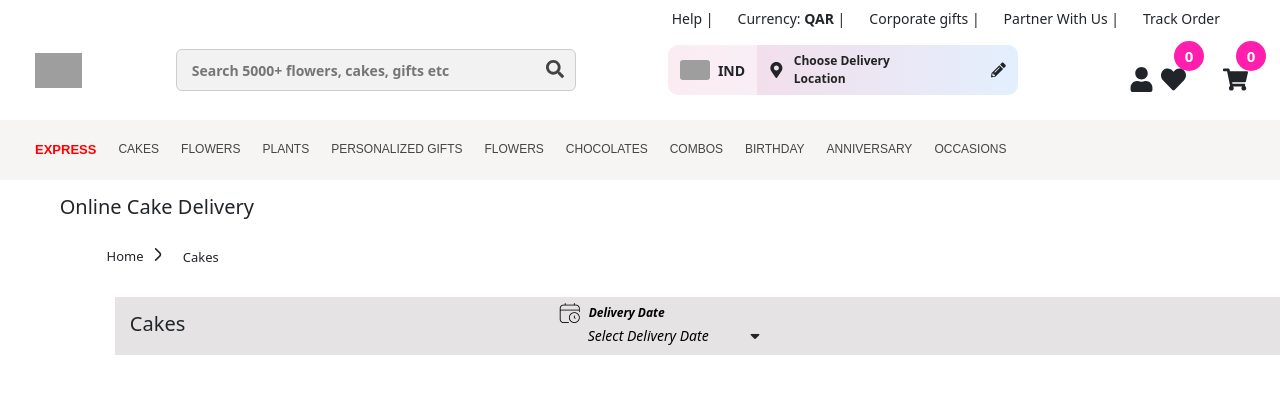
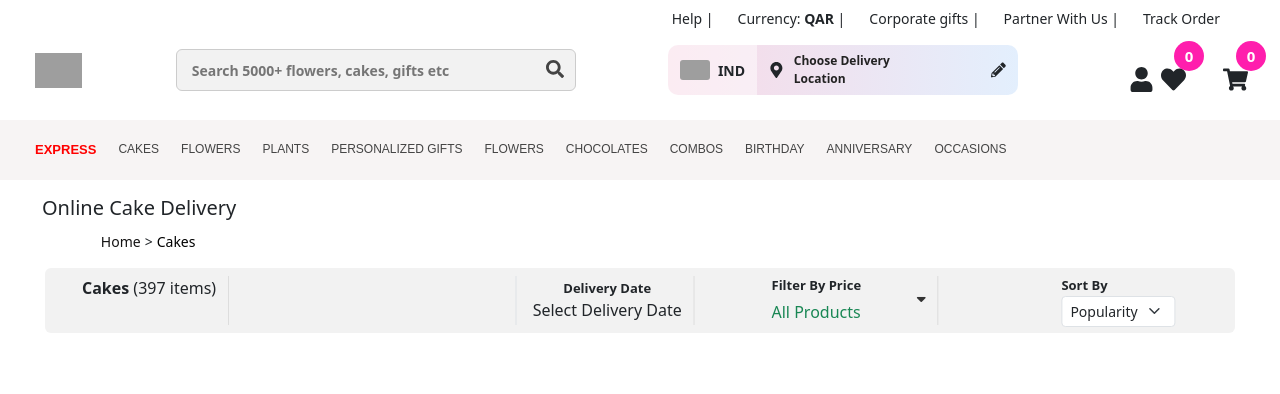
Before and after one commit to Savitha1125/cake-projects, a React (Vite) app: page /cakes in a window 1280 px wide. Shown: the top 394 px of the page. Built offline with nearby package versions, Linux system fonts and the light colour scheme; grey boxes are pictures that could not be loaded.

Commit message:
push the code

```diff
--- a/src/Cakes.jsx
+++ b/src/Cakes.jsx
@@ -2,7 +2,8 @@ import React, { useState } from "react";
 import DatePicker from "react-datepicker";
 import { IoClose } from "react-icons/io5";
 import "react-datepicker/dist/react-datepicker.css";
-import "./cakes.css";
+import "bootstrap/dist/css/bootstrap.min.css";
+import "./cakes.css"
 
 export default function Cakes() {
   const [showPopup, setShowPopup] = useState(false);
@@ -12,99 +13,69 @@ export default function Cakes() {
     setSelectedDate(date);
   };
 
-
   return (
     <>
-      <div className="container">
-        <h5>Online Cake Delivery</h5>
-
-        <div
-          className="mt-4 home"
-          style={{ cursor: "pointer", display: "flex", alignItems: "center" }}
-        >
-          <span>Home</span>
-          <i
-            className="fi fi-br-angle-right right-icon"
-            style={{ margin: "0 8px"}}
-          ></i>
+<div className="container py-3">
+  <h5 className="fw-normal cake-delivery">Online Cake Delivery</h5>
+  {/* Breadcrumb – FULL WIDTH, starting from left */}
+<div className="container-fluid breadcrumb-bar">
+  <nav aria-label="breadcrumb">
+    <div className="breadcrumb-content">
+      <span className="home">Home</span>
+      <span className="mx-1">{">"}</span>
       <span className="cakes">Cakes</span>
     </div>
-
-        <div className="content">
-          <div className="box">
-            <h5 style={{ marginBottom: "10px",marginLeft:"38px" }}>Cakes</h5>
-
-            {/* Calendar + Delivery Date text */}
-            <span className="vertical-line"></span>
-            <div
-              className="cakes-container"
-              style={{
-                display: "flex",
-                alignItems: "center",
-                gap: "8px",
-                cursor: "pointer",
-
-              }}
-              onClick={() => setShowPopup(true)} >
-              <i className="fi fi-tr-calendar-clock cal"
-                 style={{ fontSize: "20px", color: "black", cursor: "pointer",display: "flex",
-                  alignItems: "center",justifyContent: "center",gap: "9px"}}>
-                  <span className="date">Delivery Date</span> <span className="select">Select Delivery Date</span></i>
-                 <i className="fi fi-rr-caret-down caret-icon"></i>
+  </nav>
 </div>
 </div>
+{/* FULL WIDTH FILTER BAR – breadcrumb keela */}
+<div className="container-fluid filter-bar">
+  <div className="container">
+    <div className="row align-items-center py-2">
+
+      <div className="col-auto fw-bold">
+        Cakes <span className="fw-normal">(397 items)</span>
       </div>
 
-      {showPopup && (
-        <div className="popup-overlay">
-          <div className="popup-box">
-            {/*  Close button */}
-            <button className="close-btn" onClick={() => setShowPopup(false)}>
-  <IoClose size={24} />
-</button>
+     <div className="col-auto border-start ps-3 d-flex flex-column align-items-center justify-content-center delivery ">
+  <div className="fw-bold filter">Delivery Date</div>
+  <span>Select Delivery Date</span>
+</div>
 
-<DatePicker
-  selected={selectedDate}
-  onChange={handleDateChange}
-  inline
-  calendarClassName="custom-calendar"
-  minDate={new Date()} // disables all past dates
-/>
+      <div className="col-auto ps-3 position-relative filter-price">
+  <div className="fw-bold filter mb-1 ">Filter By Price</div>
 
-<div className="popup-actions">
-  <button
-    className="reset-btn"
+  <select
+    id="priceSelect"
+    className="custom-dropdown"
+    defaultValue=""
+  >
+    <option value="">All Products</option>
+    <option value="1">7.34 and Below</option>
+    <option value="2">7.35 - 14.69</option>
+    <option value="3">14.70 - 22.04</option>
+    <option value="4">22.05 - 36.74</option>
+    <option value="5">36.75 and Above</option>
+  </select>
+
+  <i
+    className="fi fi-rr-caret-down position-absolute top-50 end-0 translate-middle-y pe-2"
     onClick={() => {
-      setSelectedDate(null);
-      setShowPopup(false);   // closes popup
+      const sel = document.getElementById("priceSelect");
+      sel.focus();
+      sel.click();
     }}
-  >
-    Reset
-  </button>
-
-  <button
-    className="ok-btn"
-    onClick={() => setShowPopup(false)} // closes popup normally
-  >
-    OK
-  </button>
+  ></i>
 </div>
+      <div className="col-auto ps-3 sort">
+  <div className="fw-bold filter">Sort By</div>
+  <select className="form-select form-select-sm w-auto" defaultValue="">
+    <option value="" disabled hidden >Popularity</option>
+    <option value="1">Popularity</option>
+    <option value="1">Newest</option>
+    <option value="2">Rating</option>
+  </select>
 </div>
-</div>
-    )}
-   <div className="filter-section">
-    <div className="separator">
-    <p className="filter">SGD</p></div>
-      <label>Filter By Price</label>
-    <div className="select-wrapper">
-    <select id="priceFilter" name="priceFilter">
-    <option value="All Products">All Products</option>
-    <option value="7.34 and Below">7.34 and Below</option>
-    <option value="7.35 - 14.69">7.35 - 14.69</option>
-    <option value="14.70 - 22.04">14.70 - 22.04</option>
-    <option value="22.05 - 36.74">22.05 - 36.74</option>
-    <option value="36.75 and Above">36.75 and Above</option>
-  </select>
 </div>
   </div>
 </div>
--- a/src/cakes.css
+++ b/src/cakes.css
@@ -1,319 +1,119 @@
-.container h5 {
+.cake-delivery{
+  transform: translate(-40px);
+  white-space: nowrap;
+}
+.breadcrumb-bar {
+  width: 100%;
+  padding: 10px 20px;   /* left padding only */
+}
+
+.breadcrumb-content {
+  display: flex;
+  align-items: center;
+  font-size: 14px;
+  transform: translate(-25%);
   position: relative;
-  top: 15px;
-  right: 2% !important;
-  font-weight: normal;
-  white-space: nowrap;
+  top:25px
 }
 
 .home {
-  position: relative;
-  right: 17%;
-  top:20px;
-  font-size: 13px;
-  font-weight: 300;
-}
-
-.icon {
-  font-size: 7px;
-  margin-left: 8px;
-  margin-top: 6px !important;
+  color: #141313;
 }
 
 .cakes {
-  position: relative;
-  left: 10%;
-  top: 1px;
-}
-.box {
-  margin-left: 2px;
-  background-color: lch(90.39% 0.72 18.61);
-  padding: -5px 10px 0px 5px;
-  width: 92vw;
-  transform: translateX(-10px);
-  font-weight: bold;
-  position: relative;
-  top:130%;
-  right: 25%;
-}
-.caret-icon{
-  display: inline-block;
-  position: relative;
-  right: 45%;
-  bottom: 5px;
-}
-/* Popup Overlay */
-.popup-overlay {
-  position: fixed;
-  inset: 0;
-  display: flex;
-  align-items: center;
-  justify-content: center;
-  backdrop-filter: blur(3px);
-  -webkit-backdrop-filter: blur(1px);
-  background: rgba(0, 0, 0, 0.3);
-  z-index: 9999;
-  animation: fadeIn 0.3s ease-in-out;
-  padding: 350px;
+  color: #000;
+  font-weight: 500;
 }
 
-/* Popup Box */
-.popup-box {
-  position: relative;
-  background: #fff;
-  width: 400px;       /* Desktop default */
-  max-width: 95%;
-  border-radius: 10px;
-  box-shadow: 0 8px 35px rgba(0, 0, 0, 0.25);
-  text-align: center;
-  animation: slideUp 0.3s ease;
-  display: flex;
-  flex-direction: column;
-  align-items: center;
+.filter-bar {
+  width: 93%;
+  background-color: #f2f2f2;
+  border-radius: 6px;
+  margin-top: 15px;
+}
+.filter-bar .row > div {
+  border-right: 1px solid #ddd;
+  height: 49px;
 }
 
-/* Close Button */
-.close-btn {
-  position: relative;
-  bottom: 33px;
-  transform: translate(-130px);
-  background: transparent;
+.filter-bar .row > div:last-child {
+  border-right: none;
+}
+.custom-dropdown {
+  appearance: none;
+  -webkit-appearance: none;
+  -moz-appearance: none;
+  background-color: transparent;
   border: none;
-  font-size: 24px;
+  outline: none;
+  padding-right: 1.8rem;
   cursor: pointer;
-  z-index: 100;
+  color: #198754;
+}
+.custom-dropdown:focus {
+  outline: none;
+  box-shadow: none;
 }
 
-/* Datepicker inside popup */
-.react-datepicker {
-  width: 100% !important;
+.col-auto.position-relative i.fi-rr-caret-down {
+  cursor: pointer;
+  color: #333;
+  font-size: 1rem;
+  pointer-events: auto;
 }
-
-.custom-calendar {
-  width: 100%;
-  padding: 10px;
+.delivery{
+  transform: translate(160%);
+}
+.filter-price{
+  transform: translate(190%);
+}
+.sort{
+  transform: translate(320%);
+}
+.filter{
+  font-size: 13px;
+}
+.popup-box {
+  width: 40%;        /* responsive for mobile */
+  padding: 16px;
+  background: #fff;
   border-radius: 10px;
+  position: relative;
 }
 
 .popup-actions {
   display: flex;
-  justify-content: center; /* center buttons */
-  gap: 12px;
+  justify-content: space-between;
   margin-top: 15px;
+  gap: 10px;
 }
 
-/* Common button style */
-.reset-btn,
-.ok-btn {
-  padding: 6px 14px;
-  font-size: 13px;
-  cursor: pointer;
+/* Reset button - RED */
+.reset-btn {
+  background-color: #dc3545; /* Bootstrap danger red */
+  color: #fff;
   border: none;
-  min-width: 70px;
-  max-width: 90px;
-}
-
-/* Reset */
-.reset-btn {
-  background-color: #f27777;
-  color: #fff;
-  position: relative;
-  right: 80px;
-  bottom: 10px;
-}
-
-/* OK */
-.ok-btn {
-  background-color: #5de18d;
-  color: #fff;
-  position: relative;
-  left: 80px;
-  bottom: 10px;
-}
-
-/* Animations */
-@keyframes fadeIn {
-  from { opacity: 0; }
-  to { opacity: 1; }
-}
-
-@keyframes slideUp {
-  from { opacity: 0; transform: translateY(20px); }
-  to { opacity: 1; transform: translateY(0); }
-}
-
-.react-datepicker {
-  border: none !important;
-  width: 100%;
-}
-.custom-calendar {
-  font-family: 'Roboto', sans-serif;
-  padding: 18px;
-  border-radius: 10px;
-}
-.react-datepicker__day--selected,
-.react-datepicker__day--keyboard-selected {
-  background-color: #8000ff !important;
-  color: #fff !important;
-  border-radius: 50%;
-}
-
-.react-datepicker__day {
-  margin: 5px !important;
-  width: 30px !important;
-  height: 30px !important;
-  line-height: 35px !important;
-  text-align: center;
-  border-radius: 50%;
-  transition: all 0.3s ease;
-}
-.react-datepicker__month {
-  display: flex;
-  flex-direction: column;
-  align-items: center !important; /* Center the whole grid */
-  margin-right: 20px !important;
-}
-
-.react-datepicker__day--selected:hover,
-.react-datepicker__day--keyboard-selected:hover {
-  background-color: #6a00cc !important;
-}
-.react-datepicker__day--today {
-  border: 1px solid #8000ff !important;
-  border-radius: 50%;
-  color: #000 !important;
-}
-.react-datepicker__day--disabled {
-  color: #ccc !important;
-  pointer-events: none;
-}
-
-.react-datepicker__header {
-  background-color: #fff;
-  border-bottom: none;
-}
-
-.reset-btn,.ok-btn :hover{
-  background-color: none;
-}
-.cal{
-  margin: auto;
-  position: relative;
-  bottom:   30px;
-  right:80px
-}
-.date{
-  font-size: 12px;
-}
-.select{
-  position: absolute;
-  top:22px;
-  left:28px;
-  font-size: 14px;
-  white-space: nowrap;
-  font-weight: 400;
-}
-.react-datepicker__navigation {
-  line-height: 1.7rem;
-  border: none !important;
-}
-
-.react-datepicker__navigation--previous,
-.react-datepicker__navigation--next {
-  top:-20px !important;
-  right:16px;
-  transform: scale(1.4);
-  filter: brightness(0.6);
-  cursor: pointer;
-}
-.react-datepicker__current-month {
-  position: relative;
-  bottom: 39px;
+  padding: 8px 8px;
+  border-radius: 5px;
   font-weight: 600;
-  font-size: 16px;
-}
-
-.custom-select {
-  position: relative;
-  display: flex;
-  align-items: center;
-  background-color: #fff;
-  padding: 5px 10px;
-  border-radius: 6px;
   cursor: pointer;
 }
 
-.custom-select select {
-  appearance: none;
-  background: transparent;
+.reset-btn:hover {
+  background-color: #bb2d3b;
+}
+
+/* OK button - GREEN */
+.ok-btn {
+  background-color: #198754; /* Bootstrap success green */
+  color: #fff;
   border: none;
-  font-size: 13px;
+  padding: 8px 18px;
+  border-radius: 5px;
+  font-weight: 600;
   cursor: pointer;
-  outline: none;
-  padding-right: 20px;
 }
-/* Responsive for mobile */
-@media screen and (max-width: 576px) {
-  .container h5 {
-    font-size: 16px;
-    top: 10px;
-    right: 0;
-  }
 
-  .home {
-    right: 0;
-    top: 15px;
-    font-size: 11px;
-  }
-
-  .cakes {
-    left: 0;
-    top: 0;
-    font-size: 12px;
-  }
-
-  .box {
-    top: 100%;
-    right: 0;
-    width: 98vw;
-    padding: 5px;
-  }
-
-  .caret-icon {
-    right: 30%;
-    bottom: 0;
-  }
-
-    .popup-box {
-    width: 100%;
-    padding: 10px;
-  }
-
-  .close-btn {
-    font-size: 22px;
-    top: 5px;
-    right: 5px;
-  }
-
-  .popup-actions {
-    flex-direction: column;
-    gap: 8px;
-  }
-
-  .reset-btn,
-  .ok-btn {
-    width: 100%;
-  }
-
-  .custom-calendar {
-    font-size: 12px;
-    padding: 5px;
-  }
-
-  .react-datepicker__day {
-    width: 28px !important;
-    height: 28px !important;
-    line-height: 28px !important;
-  }
-
+.ok-btn:hover {
+  background-color: #157347;
 }
```
Lines whose indentation alone changed are shown as unchanged.
